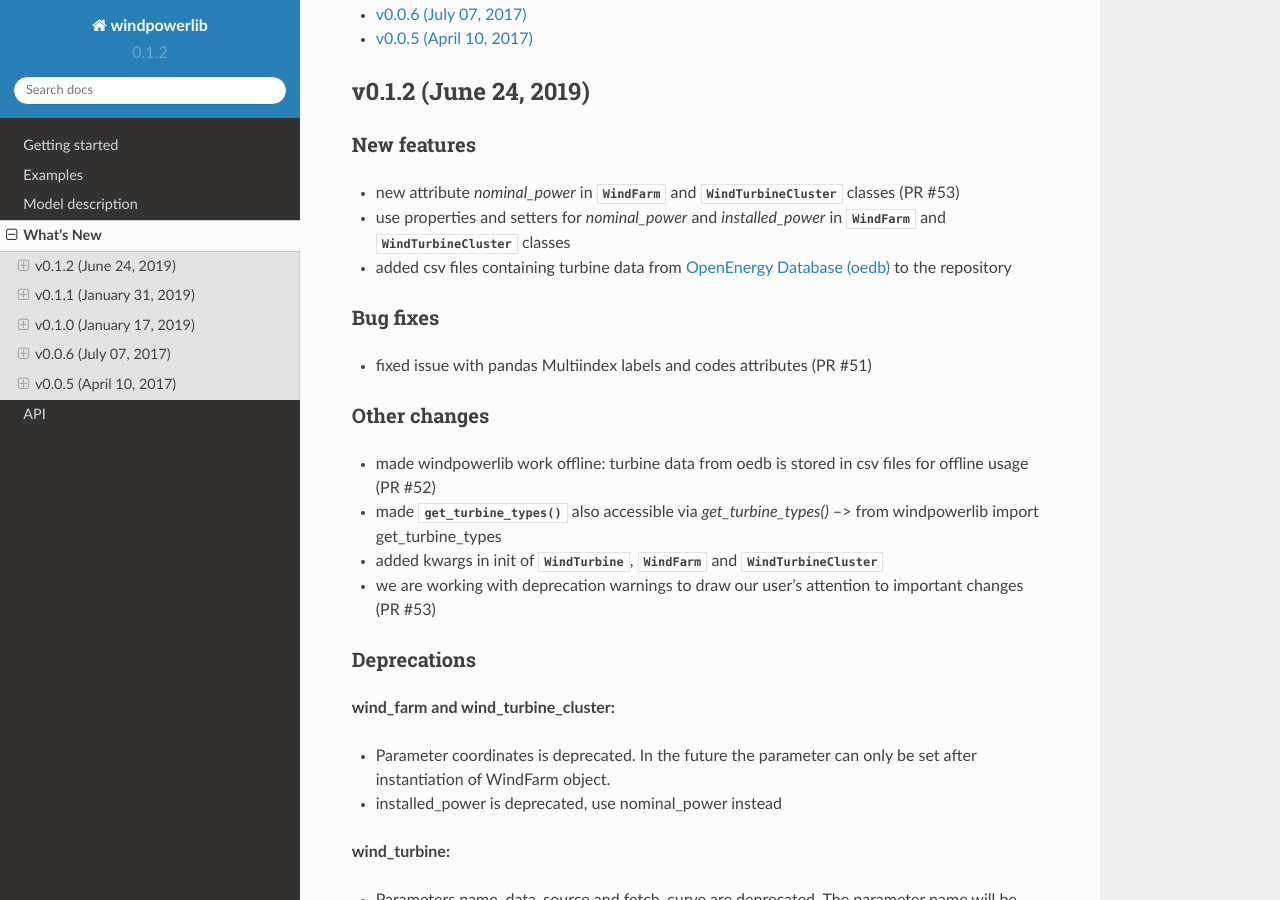
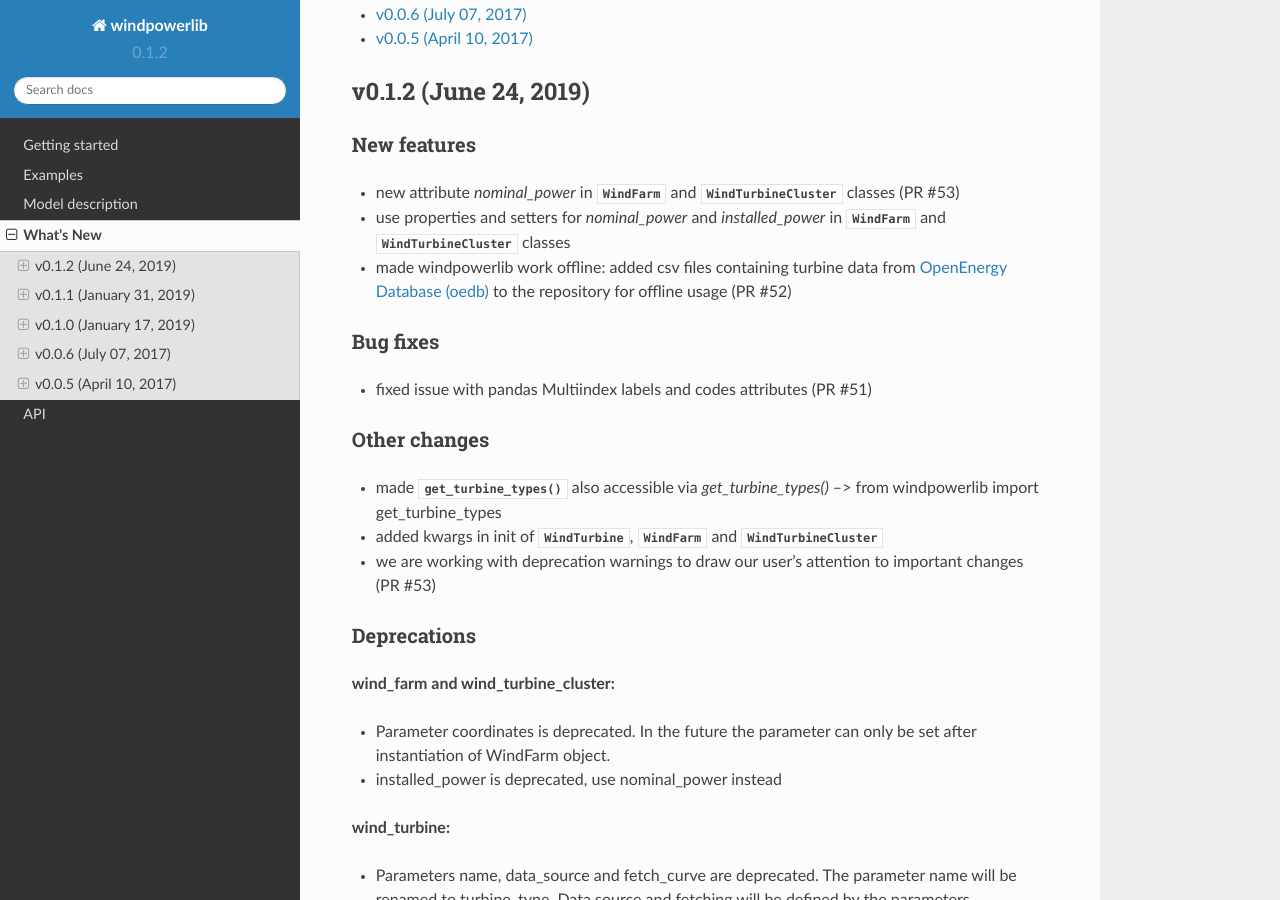
Before and after one commit to wind-python/windpowerlib, a Sphinx documentation site: the page built from doc/whats_new.rst, in a window 1280 px wide and 900 px high, scrolled down 313 px. Built offline with Sphinx 7.4.7 and the Read the Docs theme 2.0.0, drawn with Linux system fonts in a browser that asks for light colours; formulas are drawn with MathJax 3; pages that are not in the unit, such as notebooks, are missing from menus; some of the changed lines change nothing that is shown.

Commit message:
small correction in whatsnew

```diff
--- a/doc/whatsnew/v0-1-2.txt
+++ b/doc/whatsnew/v0-1-2.txt
@@ -5,7 +5,8 @@ New features
 ############
 * new attribute `nominal_power` in :class:`~windpowerlib.wind_farm.WindFarm` and :class:`~windpowerlib.wind_turbine_cluster.WindTurbineCluster` classes (PR #53)
 * use properties and setters for `nominal_power` and `installed_power` in :class:`~windpowerlib.wind_farm.WindFarm` and  :class:`~windpowerlib.wind_turbine_cluster.WindTurbineCluster` classes
-* added csv files containing turbine data from `OpenEnergy Database (oedb) <https://openenergy-platform.org/dataedit/>`_ to the repository
+* made windpowerlib work offline: added csv files containing turbine data from `OpenEnergy Database (oedb) <https://openenergy-platform.org/dataedit/>`_ to the repository for offline usage (PR #52)
+
 
 Bug fixes
 #########
@@ -13,9 +14,8 @@ Bug fixes
 
 Other changes
 #############
-* made windpowerlib work offline: turbine data from oedb is stored in csv files for offline usage (PR #52)
 * made :py:func:`~windpowerlib.wind_turbine.get_turbine_types` also accessible via `get_turbine_types()` --> from windpowerlib import get_turbine_types
-* added kwargs in init of  :class:`~windpowerlib.wind_turbine.WindTurbine`, :class:`~windpowerlib.wind_farm.WindFarm` and  :class:`~windpowerlib.wind_turbine_cluster.WindTurbineCluster`
+* added kwargs in init of :class:`~windpowerlib.wind_turbine.WindTurbine`, :class:`~windpowerlib.wind_farm.WindFarm` and  :class:`~windpowerlib.wind_turbine_cluster.WindTurbineCluster`
 * we are working with deprecation warnings to draw our user's attention to important changes (PR #53)
 
 Deprecations
```
